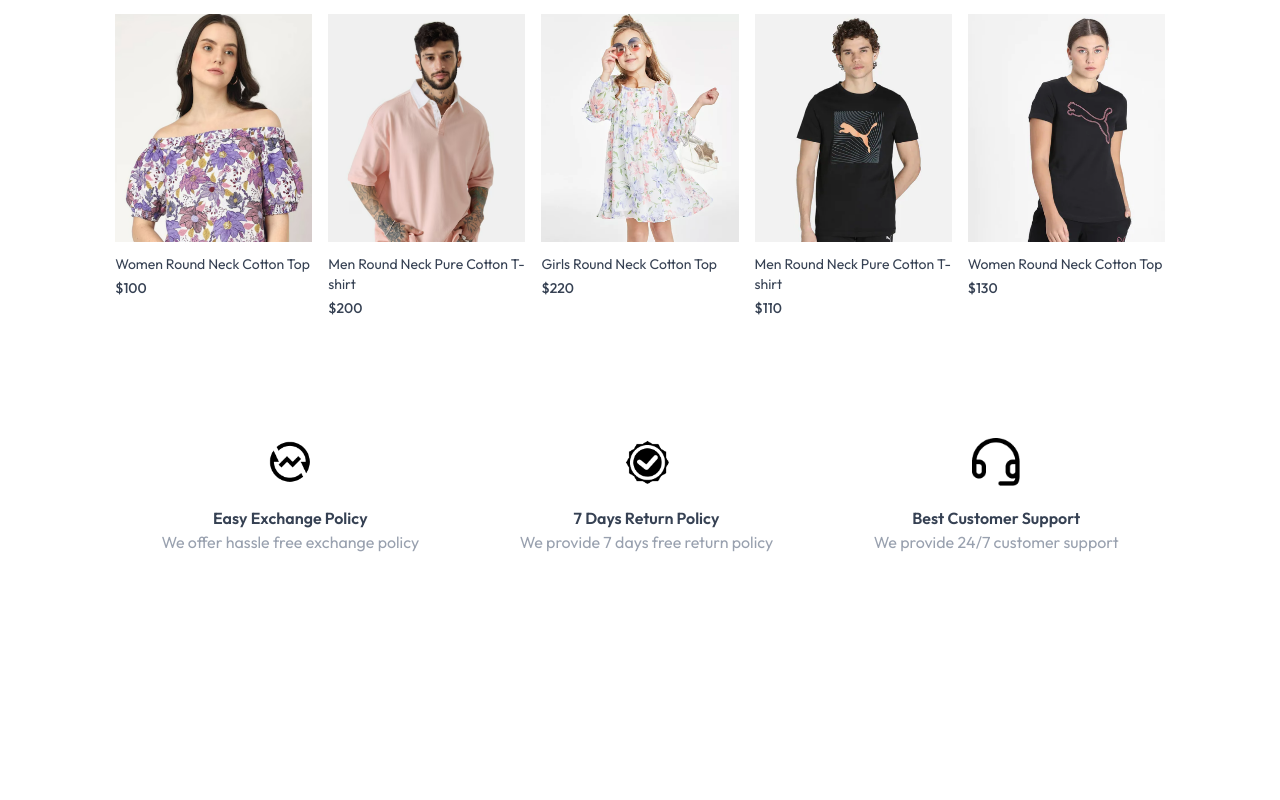
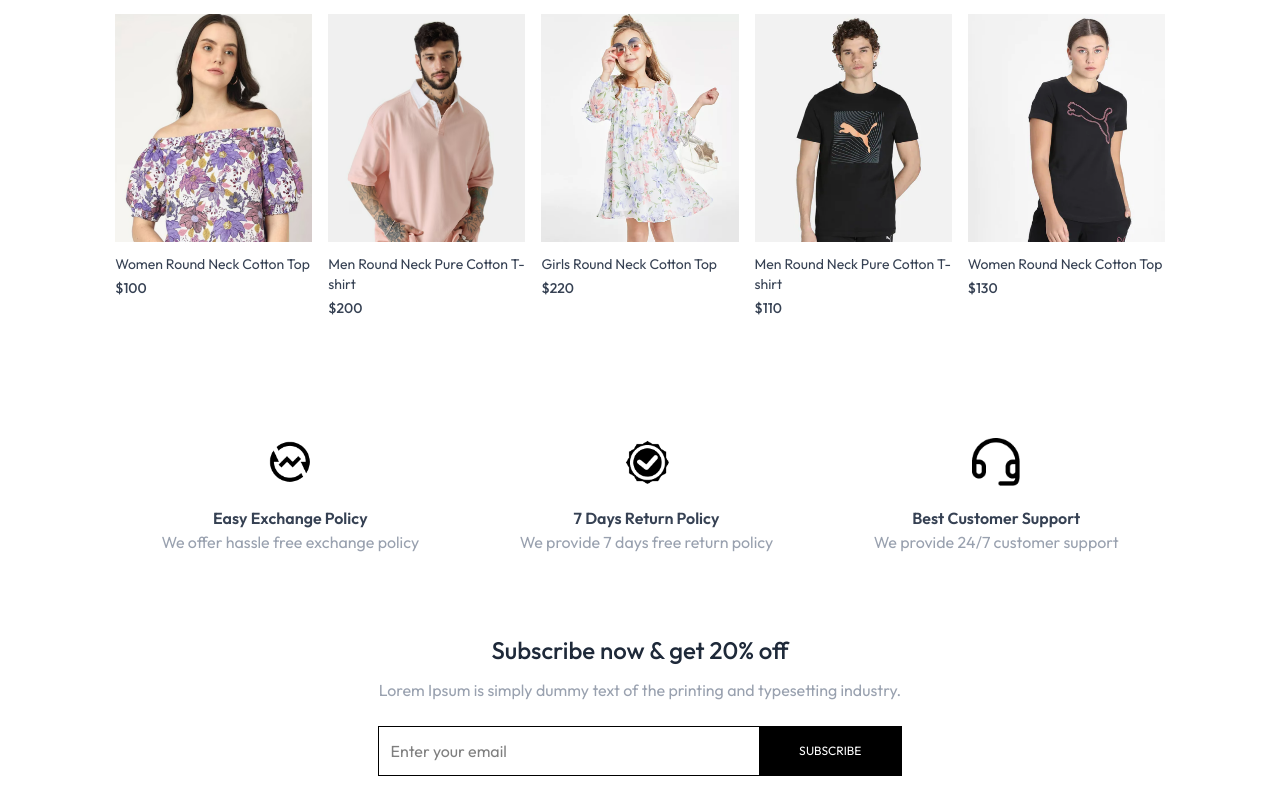
Before and after one commit to IbadKhan578/Full-Stack-Ecommerce-Website, a React (Vite) app in the folder frontend/: page / in a window 1280 px wide. Shown: the part 1471-2271 px from the top of the page. Before the commit the page ends 2105 px from the top, so only its background shows below. Built offline with nearby package versions, Linux system fonts and the light colour scheme.

Commit message:
Added newsLetter box

```diff
--- /dev/null
+++ b/frontend/src/components/NewLetterBox.jsx
@@ -0,0 +1,18 @@
+import React from 'react'
+
+function NewLetterBox() {
+  return (
+    <div  className='text-center'>
+        <p className='text-2xl font-medium text-gray-800'>Subscribe now & get 20% off</p>
+        <p className='text-gray-400 mt-3'>
+            Lorem Ipsum is simply dummy text of the printing and typesetting industry.
+        </p>
+        <form className='w-full sm:w-1/2 flex item-center gap-3 mx-auto my-6 border pl-3'>
+            <input className='w-full  sm:flex-1 outline-none' type="text"  placeholder='Enter your email' required/>
+            <button className='bg-black text-white text-xs px-10  py-4'type='submit'>SUBSCRIBE</button>
+        </form>
+    </div>
+  )
+}
+
+export default NewLetterBox
--- a/frontend/src/index.css
+++ b/frontend/src/index.css
@@ -1,6 +1,9 @@
 @import url('https://fonts.googleapis.com/css2?family=Outfit:wght@100..900&family=Poppins:ital,wght@0,100;0,200;0,300;0,400;0,500;0,600;0,700;0,800;0,900;1,100;1,200;1,300;1,400;1,500;1,600;1,700;1,800;1,900&family=Prata&display=swap');
 @import "tailwindcss";
 
+::-webkit-scrollbar {
+  display: none;
+}
 
 a.active hr{
     display: block;
--- a/frontend/src/pages/Home.jsx
+++ b/frontend/src/pages/Home.jsx
@@ -3,6 +3,7 @@
 import LatestCollection from '../components/LatestCollection'
 import BestSeller from '../components/BestSeller'
 import OurPolicy from '../components/OurPolicy'
+import NewLetterBox from '../components/NewLetterBox'
 
 const Home = () => {
   return (
@@ -11,6 +12,7 @@
     <LatestCollection />
     <BestSeller />
     <OurPolicy />
+    <NewLetterBox />
 
     </>
   )
```
